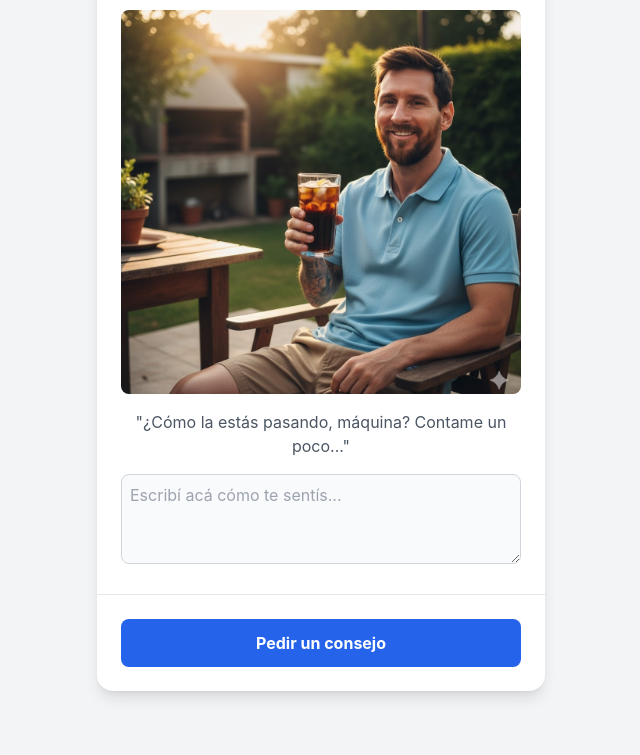
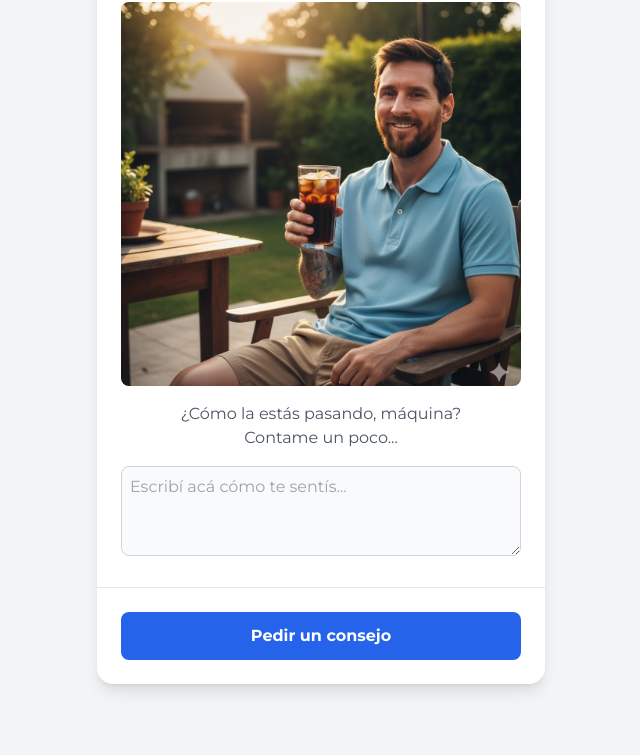
Before and after one commit to mateoestrada5/CheMessiUnConsejo, a plain HTML site: page index.html in a window 1280 px wide. Shown: the part 166-921 px from the top of the page, without its empty margins (319-959 px from the left). Drawn offline with nearby package versions, Linux system fonts and the light colour scheme.

Commit message:
[FIX] Tema claro y tamaño de fuentes

```diff
--- a/index.html
+++ b/index.html
@@ -4,10 +4,13 @@
     <meta charset="UTF-8">
     <meta name="viewport" content="width=device-width, initial-scale=1.0">
     <title>Messi Tomando Fernet</title>
+    <link rel="preconnect" href="https://fonts.googleapis.com">
+    <link rel="preconnect" href="https://fonts.gstatic.com" crossorigin>
+    <link href="https://fonts.googleapis.com/css2?family=Montserrat:wght@400;500;600;700&display=swap" rel="stylesheet">
     <script src="https://cdn.tailwindcss.com"></script>
     <style>
         body {
-            font-family: 'Inter', sans-serif;
+            font-family: 'Montserrat', sans-serif;
         }
         .small-loader {
             border: 4px solid #f3f3f3;
@@ -23,22 +26,22 @@
         }
     </style>
 </head>
-<body class="bg-gray-100 dark:bg-gray-900 flex items-center justify-center min-h-screen py-8">
+<body class="bg-gray-100 flex items-center justify-center min-h-screen py-8">
     <div class="w-full max-w-lg p-4 sm:p-6 lg:p-8">
-        <div class="bg-white dark:bg-gray-800 rounded-2xl shadow-lg overflow-hidden">
+        <div class="bg-white rounded-2xl shadow-lg overflow-hidden">
             <div class="p-6">
-                <h1 class="text-2xl sm:text-3xl font-bold text-center text-gray-800 dark:text-white mb-4">Messi tomando un fernet te quiere ayudar</h1>
-                <div id="image-container" class="w-full h-96 bg-gray-200 dark:bg-gray-700 rounded-lg flex items-center justify-center mb-4">
+                <h1 class="text-xl sm:text-2xl font-bold text-center text-gray-800 mb-4">Messi tomando un fernet te quiere ayudar</h1>
+                <div id="image-container" class="w-full h-96 bg-gray-200 rounded-lg flex items-center justify-center mb-4">
                     <!-- Image will be loaded here -->
                 </div>
-                <p class="text-center text-gray-600 dark:text-gray-300 mb-4">"¿Cómo la estás pasando, máquina? Contame un poco..."</p>
-                <textarea id="feeling-input" class="w-full bg-gray-50 dark:bg-gray-700 border border-gray-300 dark:border-gray-600 rounded-lg p-2 focus:ring-2 focus:ring-blue-500 focus:outline-none" rows="3" placeholder="Escribí acá cómo te sentís..."></textarea>
+                <p class="text-center text-gray-600 mb-4">¿Cómo la estás pasando, máquina? <br> Contame un poco...</p>
+                <textarea id="feeling-input" class="w-full bg-gray-50 border border-gray-300 rounded-lg p-2 focus:ring-2 focus:ring-blue-500 focus:outline-none" rows="3" placeholder="Escribí acá cómo te sentís..."></textarea>
             </div>
-             <div class="p-6 border-t border-gray-200 dark:border-gray-700">
+             <div class="p-6 border-t border-gray-200">
                 <button id="message-button" class="w-full bg-blue-600 hover:bg-blue-700 text-white font-bold py-3 px-4 rounded-lg transition duration-300 ease-in-out transform hover:scale-105">
                     Pedir un consejo
                 </button>
-                <div id="message-container" class="mt-4 text-gray-700 dark:text-gray-200 bg-gray-50 dark:bg-gray-700/50 p-4 rounded-lg hidden">
+                <div id="message-container" class="mt-4 text-gray-700 bg-gray-50 p-4 rounded-lg hidden">
                      <!-- Message content will be injected here -->
                 </div>
             </div>
@@ -79,7 +82,7 @@
                 messageContainer.innerHTML = `
                     <div class="flex justify-center items-center gap-3">
                         <div class="small-loader"></div>
-                        <p class="text-gray-600 dark:text-gray-300">Messi está pensando wachin, no te pongas ansioso!</p>
+                        <p class="text-gray-600">Messi está pensando...</p>
                     </div>
                 `;
                 messageContainer.classList.remove('hidden');
```
